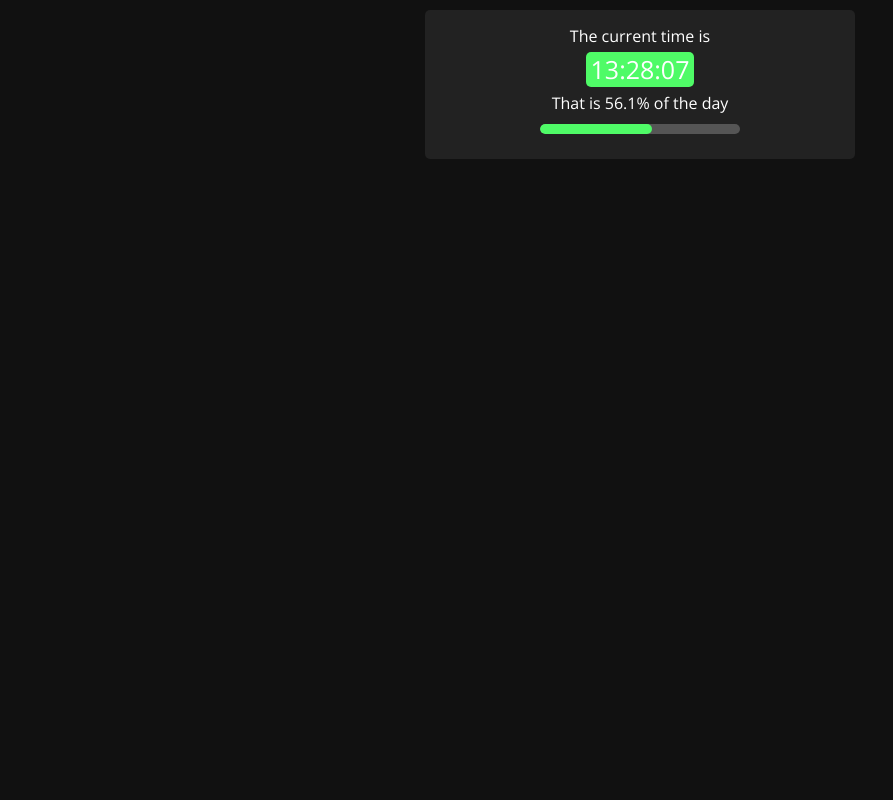
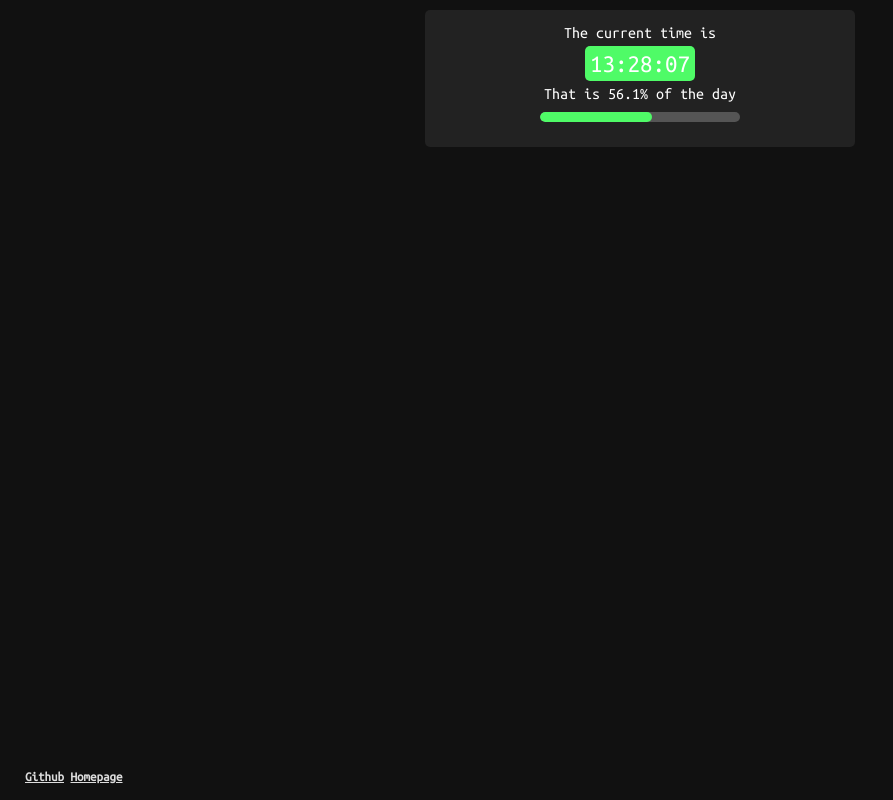
Before and after one commit to SunnyStays/vueClock, a plain HTML site: page index.html in a window 1280 px wide. Shown: the whole page, without its empty margins (0-893 px from the left). Drawn offline with nearby package versions, Linux system fonts and the light colour scheme.

Commit message:
added links + changed font
font: open sans > ubuntu mono
links to homepage/github

```diff
--- a/index.html
+++ b/index.html
@@ -10,7 +10,7 @@
         <!--Fonts-->
         <link rel="preconnect" href="https://fonts.googleapis.com">
         <link rel="preconnect" href="https://fonts.gstatic.com" crossorigin>
-        <link href="https://fonts.googleapis.com/css2?family=Open+Sans&display=swap" rel="stylesheet">
+        <link rel="stylesheet" type="text/css" href="//fonts.googleapis.com/css?family=Ubuntu+Mono" />
 
         <link rel="stylesheet" href='style.css'>
 
@@ -36,6 +36,7 @@
                     <div class="percent-display" v-bind:style="{ width: percent + '%'}"></div>
                 </div>
         </div>
+        <footer><a href="https://github.com/SunnyStays/vueClock" target="_blank">Github</a> <a href="https://sunnystays.github.io/">Homepage</a></footer>
 
         <!--Vue Scripts-->
         <script type="module">
--- a/style.css
+++ b/style.css
@@ -4,7 +4,7 @@
 
 html,body {
     width: 100%;
-    font-family: 'Open Sans', sans-serif;
+    font-family: "Ubuntu Mono", monospace;
     background-color: #111;
     color: #fff;
 
@@ -64,3 +64,26 @@ html,body {
 
     background-color: var(--hexColor);
 }
+
+footer {
+    position: fixed;
+    bottom: 0;
+
+    width:100%;
+    height:30px;
+
+    padding: 0px 25px;
+
+    font-size:small;
+
+    overflow:hidden;
+}
+
+footer a {
+    color: #ddd;
+    font-weight: bold;
+}
+
+footer a:hover, footer a:active{
+    color:#fff
+}
```
